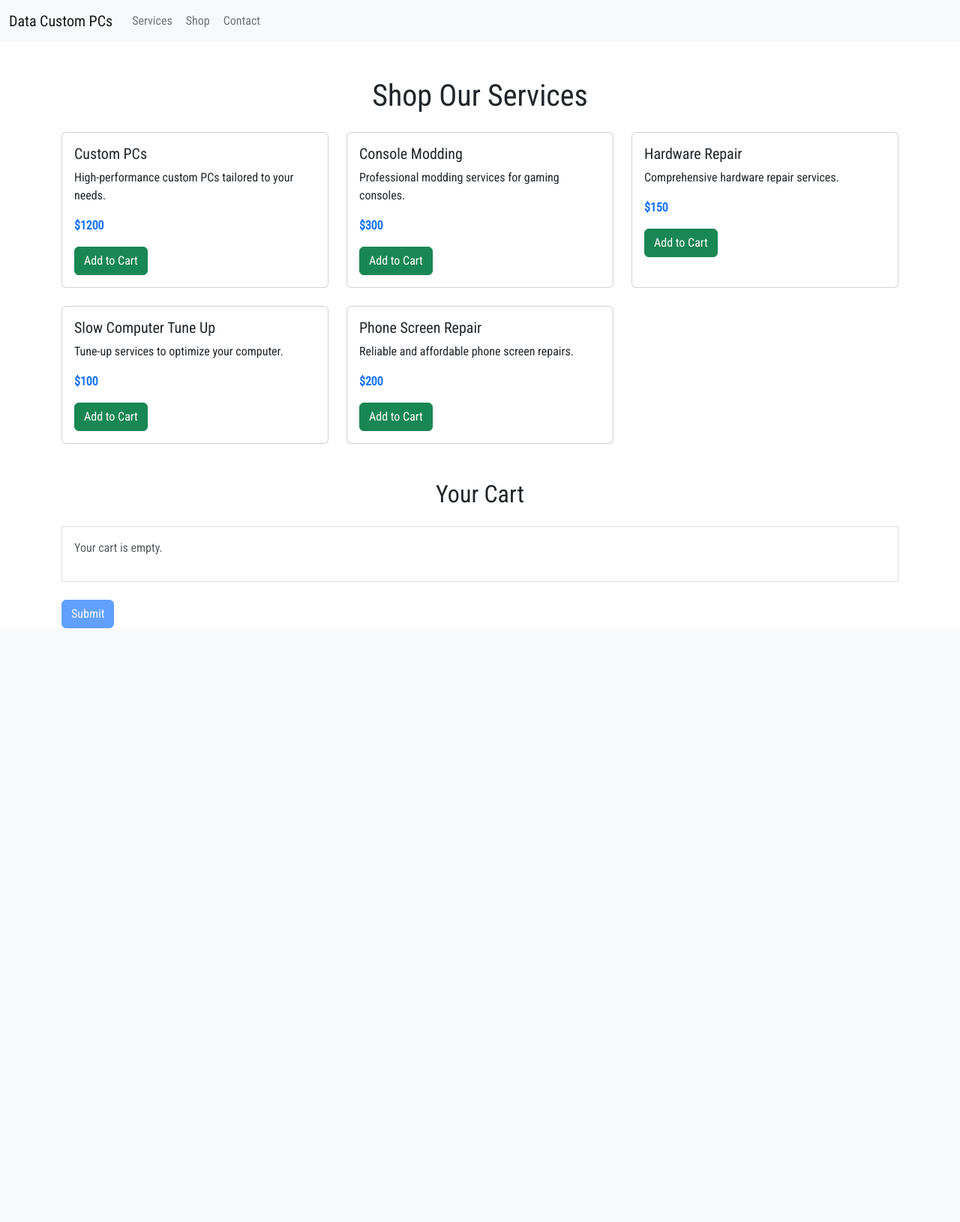
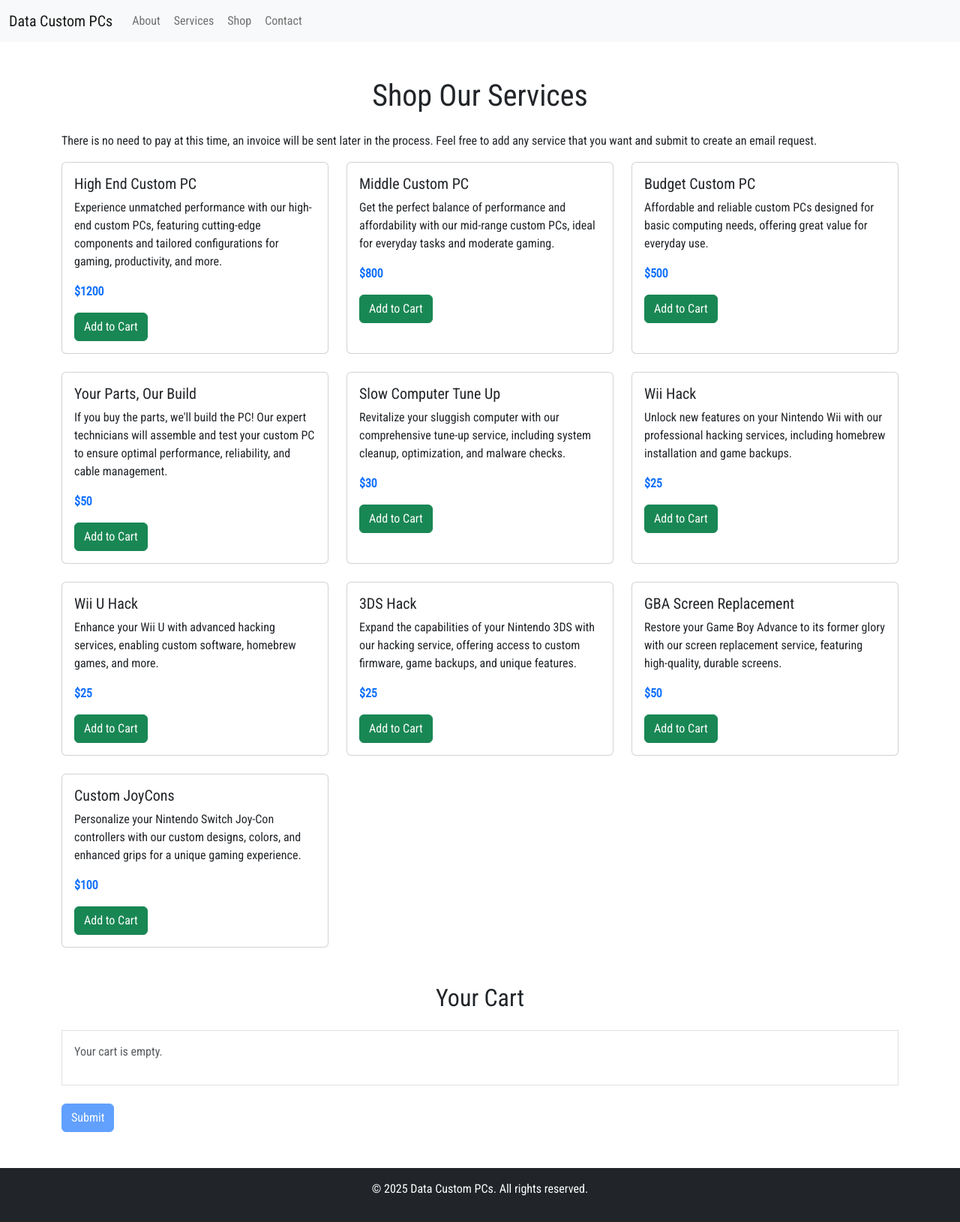
Before and after one commit to DeeKay070/DataCustomPCs, a PHP site: page /shop.php in a window 1280 px wide. Shown: the whole page at 75% size. Before the commit the page ends 838 px from the top, so only its background shows below. Run offline with PHP 8.4, Linux system fonts and the light colour scheme.

Commit message:
fleshed out services

```diff
--- a/nav.php
+++ b/nav.php
@@ -9,6 +9,9 @@
         </button>
         <div class="collapse navbar-collapse" id="navbarNav">
             <ul class="navbar-nav">
+                <li class="nav-item">
+                    <a class="nav-link" href="index.php#about">About</a>
+                </li>
                 <li class="nav-item">
                     <a class="nav-link" href="index.php#services">Services</a>
                 </li>
--- a/shop.php
+++ b/shop.php
@@ -1,12 +1,58 @@
 <?php
 // services.php: Define services as an array for dynamic rendering
 $services = [
-    ["name" => "Custom PCs", "description" => "High-performance custom PCs tailored to your needs.", "price" => 1200],
-    ["name" => "Console Modding", "description" => "Professional modding services for gaming consoles.", "price" => 300],
-    ["name" => "Hardware Repair", "description" => "Comprehensive hardware repair services.", "price" => 150],
-    ["name" => "Slow Computer Tune Up", "description" => "Tune-up services to optimize your computer.", "price" => 100],
-    ["name" => "Phone Screen Repair", "description" => "Reliable and affordable phone screen repairs.", "price" => 200]
+    [
+        "name" => "High End Custom PC",
+        "description" => "Experience unmatched performance with our high-end custom PCs, featuring cutting-edge components and tailored configurations for gaming, productivity, and more.",
+        "price" => 1200
+    ],
+    [
+        "name" => "Middle Custom PC",
+        "description" => "Get the perfect balance of performance and affordability with our mid-range custom PCs, ideal for everyday tasks and moderate gaming.",
+        "price" => 800
+    ],
+    [
+        "name" => "Budget Custom PC",
+        "description" => "Affordable and reliable custom PCs designed for basic computing needs, offering great value for everyday use.",
+        "price" => 500
+    ],
+    [
+        "name" => "Your Parts, Our Build",
+        "description" => "If you buy the parts, we'll build the PC! Our expert technicians will assemble and test your custom PC to ensure optimal performance, reliability, and cable management.",
+        "price" => 50
+    ],
+    [
+        "name" => "Slow Computer Tune Up",
+        "description" => "Revitalize your sluggish computer with our comprehensive tune-up service, including system cleanup, optimization, and malware checks.",
+        "price" => 30
+    ],
+    [
+        "name" => "Wii Hack",
+        "description" => "Unlock new features on your Nintendo Wii with our professional hacking services, including homebrew installation and game backups.",
+        "price" => 25
+    ],
+    [
+        "name" => "Wii U Hack",
+        "description" => "Enhance your Wii U with advanced hacking services, enabling custom software, homebrew games, and more.",
+        "price" => 25
+    ],
+    [
+        "name" => "3DS Hack",
+        "description" => "Expand the capabilities of your Nintendo 3DS with our hacking service, offering access to custom firmware, game backups, and unique features.",
+        "price" => 25
+    ],
+    [
+        "name" => "GBA Screen Replacement",
+        "description" => "Restore your Game Boy Advance to its former glory with our screen replacement service, featuring high-quality, durable screens.",
+        "price" => 50
+    ],
+    [
+        "name" => "Custom JoyCons",
+        "description" => "Personalize your Nintendo Switch Joy-Con controllers with our custom designs, colors, and enhanced grips for a unique gaming experience.",
+        "price" => 100
+    ]
 ];
+
 ?>
 
 <?php include 'head.php'; ?>
@@ -14,6 +60,7 @@ $services = [
 <?php include 'nav.php'; ?>
 <div class="container my-5">
     <h1 class="text-center mb-4">Shop Our Services</h1>
+    <p>There is no need to pay at this time, an invoice will be sent later in the process. Feel free to add any service that you want and submit to create an email request.</p>
 
     <!-- Service List -->
     <div class="row" id="services">
@@ -43,6 +90,7 @@ $services = [
 
     <button id="checkout-button" class="btn btn-primary" disabled>Submit</button>
 </div>
+<?php include 'footer.php'; ?>
 
 <script>
     // JavaScript for Cart Management
```
